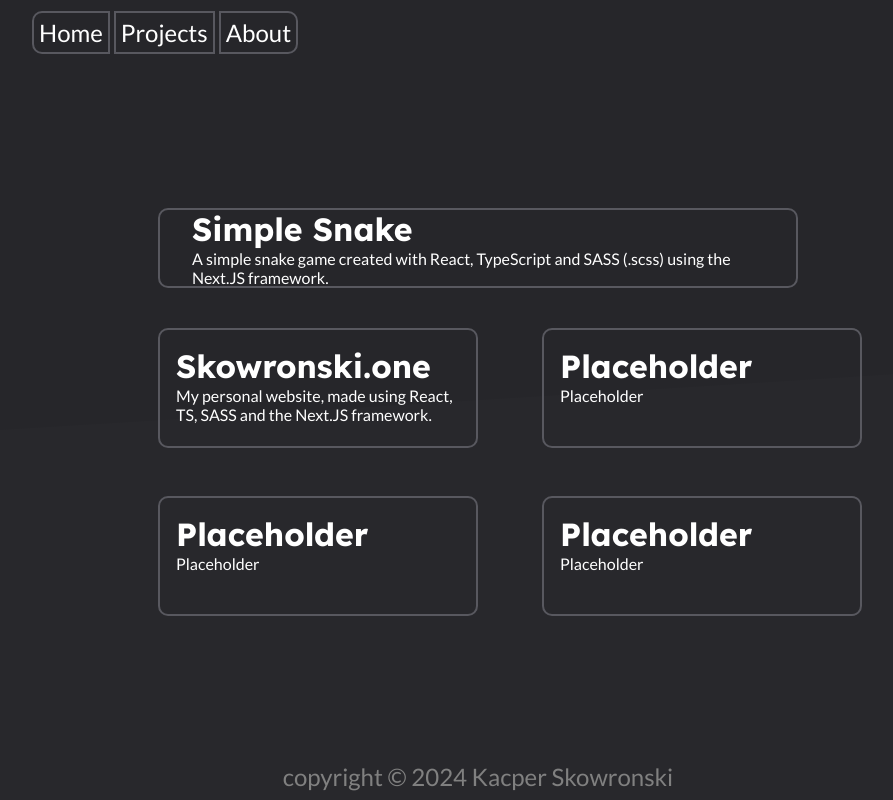
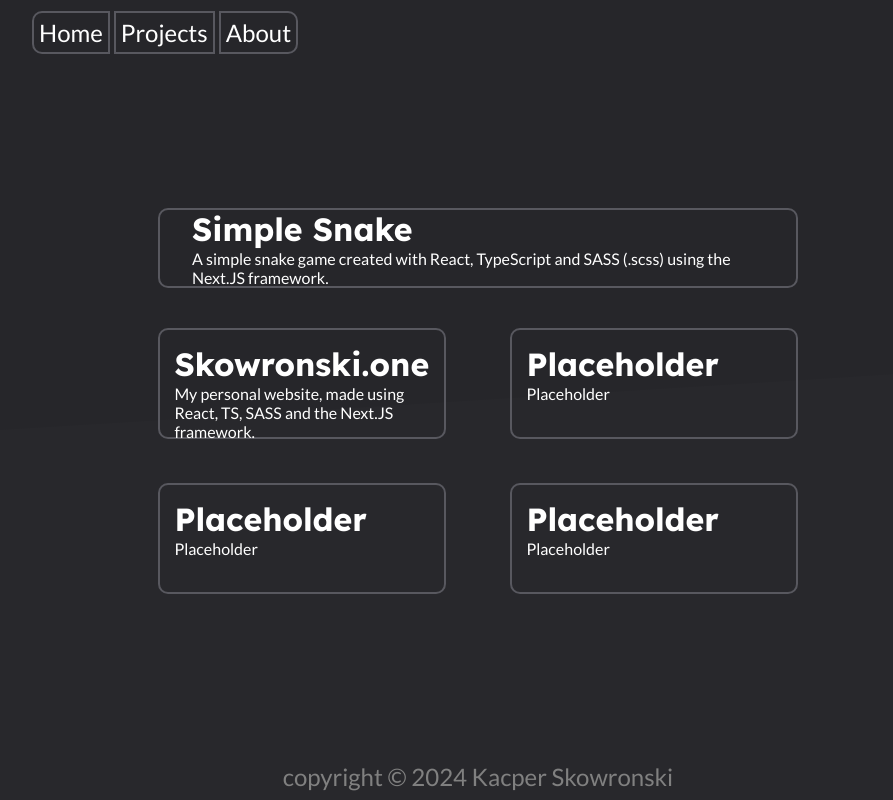
Before and after one commit to PandaHajs/Skowronskigq, a Next.js app: page /projects in a window 1280 px wide. Shown: the whole page, without its empty margins (162-1055 px from the left). Built offline with nearby package versions, Linux system fonts and the light colour scheme.

Commit message:
refactored more code

```diff
--- a/src/app/layout.tsx
+++ b/src/app/layout.tsx
@@ -6,6 +6,7 @@ import Footer from "@/app/ui/footer";
 import { lato } from "./lib/fonts";
 import { Analytics } from "@vercel/analytics/react";
 import { SpeedInsights } from "@vercel/speed-insights/next";
+import Divider from "./ui/divider";
 
 export const metadata: Metadata = {
 	title: {
--- a/src/app/projects/page.module.scss
+++ b/src/app/projects/page.module.scss
@@ -4,31 +4,11 @@
   display: flex;
   flex-direction: column;
   align-items: center;
+
   a {
     text-decoration: none;
     color: white;
     width: 100%;
-  }
-}
-
-.featured {
-  border-radius: 10px;
-  width: 100%;
-  height: 10vh;
-  display: flex;
-  justify-content: center;
-  flex-direction: column;
-  padding: 5%;
-}
-
-.featured,
-.project {
-  border: 2px solid var(--borders2);
-  transition: 0.5s;
-}
-.featured:hover,
-.project:hover {
-  border: 2px solid var(--borders);
   }
 
   .projects {
@@ -42,82 +22,64 @@
       "c d" 50%;
     row-gap: 20%;
     column-gap: 10%;
-  .project {
-    padding: 5%;
-    height: 100%;
-    width: 22.5vw;
-    border-radius: 10px;
   }
 }
 
 @media (max-width: 768px) {
   .styles {
     width: 75%;
+
     h2 {
       font-size: 4vw;
     }
+
     p {
       font-size: 2vw;
     }
   }
-  .projects {
-    height: 20vh;
-    .project {
-      width: 35vw;
-    }
-  }
 }
 
-@media (768px <= width < 1024px) {
+@media (768px <=width < 1024px) {
   .styles {
     width: 60%;
+
     h2 {
       font-size: 3vw;
     }
+
     p {
       font-size: 1.5vw;
     }
   }
-  .projects {
-    height: 25vh;
-    .project {
-      width: 30vw;
-    }
-  }
+
 }
 
-@media (1024px <= width <= 1440px) {
+@media (1024px <=width <=1440px) {
   .styles {
     width: 50%;
+
     h2 {
       font-size: 2.5vw;
     }
+
     p {
       font-size: 1.25vw;
     }
   }
-  .projects {
-    height: 30vh;
-    .project {
-      width: 25vw;
-    }
-  }
+
 }
 
 @media (width > 1920px) {
   .styles {
     width: 40%;
+
     h2 {
       font-size: 2vw;
     }
+
     p {
       font-size: 1vw;
     }
   }
-  .projects {
-    height: 35vh;
-    .project {
-      width: 20vw;
+
 }
-  }
-}
--- a/src/app/projects/page.tsx
+++ b/src/app/projects/page.tsx
@@ -1,47 +1,47 @@
 import Divider from "../ui/divider";
 import styles from "./page.module.scss";
-import { lexend } from "../lib/fonts";
 import type { Metadata } from "next";
-import Link from "next/link";
+import Project from "../ui/project";
 
 export const metadata: Metadata = {
 	title: "Projects",
 };
+
 export default function Home() {
 	return (
 		<Divider>
 			<div className={styles.styles}>
-				<Link href="https://snake.skowronski.one/" target="_blank">
-					<section className={styles.featured}>
-						<h2 className={lexend.className}>Simple Snake</h2>
-						<p>
-							A simple snake game created with React, TypeScript and SASS
-							(.scss) using the Next.JS framework.
-						</p>
-					</section>
-				</Link>
+				<Project
+					title="Simple Snake"
+					link="https://snake.skowronski.one/"
+					description="A simple snake game created with React, TypeScript and SASS (.scss) using the Next.JS framework."
+					feautred={true}
+				/>
 				<section className={styles.projects}>
-					<Link href="/">
-						<div className={styles.project}>
-							<h2 className={lexend.className}>Skowronski.one</h2>
-							<p>
-								My personal website, made using React, TS, SASS and the Next.JS
-								framework.
-							</p>
-						</div>
-					</Link>
-					<div className={styles.project}>
-						<h2 className={lexend.className}>Placeholder</h2>
-						<p>Placeholder</p>
-					</div>
-					<div className={styles.project}>
-						<h2 className={lexend.className}>Placeholder</h2>
-						<p>Placeholder</p>
-					</div>
-					<div className={styles.project}>
-						<h2 className={lexend.className}>Placeholder</h2>
-						<p>Placeholder</p>
-					</div>
+					<Project
+						title="Skowronski.one"
+						link="/"
+						description="My personal website, made using React, TS, SASS and the Next.JS framework."
+						feautred={false}
+					/>
+					<Project
+						title="Placeholder"
+						link="/"
+						description="Placeholder"
+						feautred={false}
+					/>
+					<Project
+						title="Placeholder"
+						link="/"
+						description="Placeholder"
+						feautred={false}
+					/>
+					<Project
+						title="Placeholder"
+						link="/"
+						description="Placeholder"
+						feautred={false}
+					/>
 				</section>
 			</div>
 		</Divider>
--- a/src/app/ui/card.tsx
+++ b/src/app/ui/card.tsx
@@ -1,6 +1,6 @@
 import { getMyAge, getMyArticle } from "../lib/age";
-import styles from "@/app/page.module.scss";
 import { lexend } from "../lib/fonts";
+import styles from "./styles/card.module.scss";
 
 export default function Card({ children }: { children: React.ReactNode }) {
 	const age: number = getMyAge();
--- /dev/null
+++ b/src/app/ui/project.tsx
@@ -0,0 +1,21 @@
+import Link from "next/link";
+import { lexend } from "../lib/fonts";
+import styles from "./styles/projects.module.scss";
+
+type projectProps = {
+	title: string;
+	link: string;
+	description: string;
+	feautred: boolean;
+};
+
+export default function Project(props: projectProps) {
+	return (
+		<Link href={props.link}>
+			<div className={props.feautred ? styles.featured : styles.project}>
+				<h2 className={lexend.className}>{props.title}</h2>
+				<p>{props.description}</p>
+			</div>
+		</Link>
+	);
+}
--- /dev/null
+++ b/src/app/ui/styles/projects.module.scss
@@ -0,0 +1,71 @@
+.featured {
+    border-radius: 10px;
+    width: 100%;
+    height: 10vh;
+    display: flex;
+    justify-content: center;
+    flex-direction: column;
+    padding: 5%;
+}
+
+.featured,
+.project {
+    border: 2px solid var(--borders2);
+    transition: 0.5s;
+}
+
+.featured:hover,
+.project:hover {
+    border: 2px solid var(--borders);
+}
+
+
+.project {
+    padding: 5%;
+    height: 100%;
+    width: 22.5vw;
+    border-radius: 10px;
+}
+
+@media (max-width: 768px) {
+    .projects {
+        height: 20vh;
+
+        .project {
+            width: 35vw;
+        }
+    }
+}
+
+@media (768px <=width < 1024px) {
+
+    .projects {
+        height: 25vh;
+
+        .project {
+            width: 30vw;
+        }
+    }
+}
+
+@media (1024px <=width <=1440px) {
+
+    .projects {
+        height: 30vh;
+
+        .project {
+            width: 25vw;
+        }
+    }
+}
+
+@media (width > 1920px) {
+
+    .projects {
+        height: 35vh;
+
+        .project {
+            width: 20vw;
+        }
+    }
+}
```
Also changed, not shown: src/app/ui/styles/card.module.scss (renamed from src/app/page.module.scss). Lines whose indentation alone changed are shown as unchanged.
